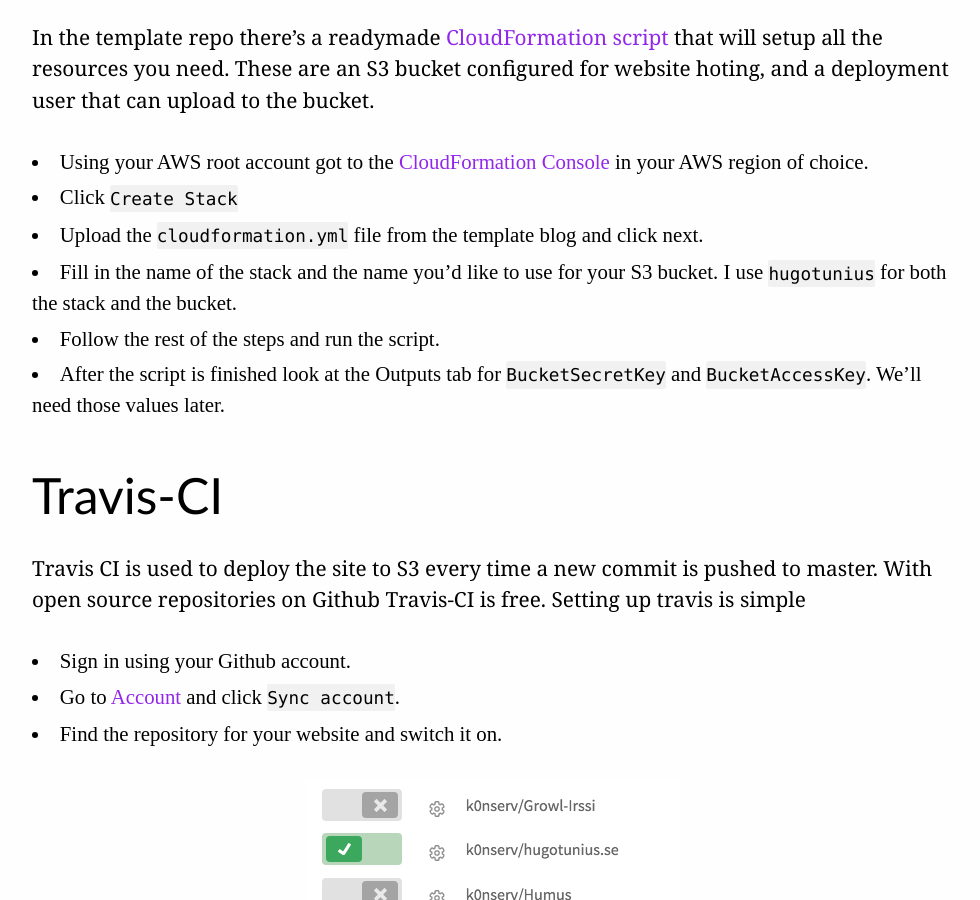
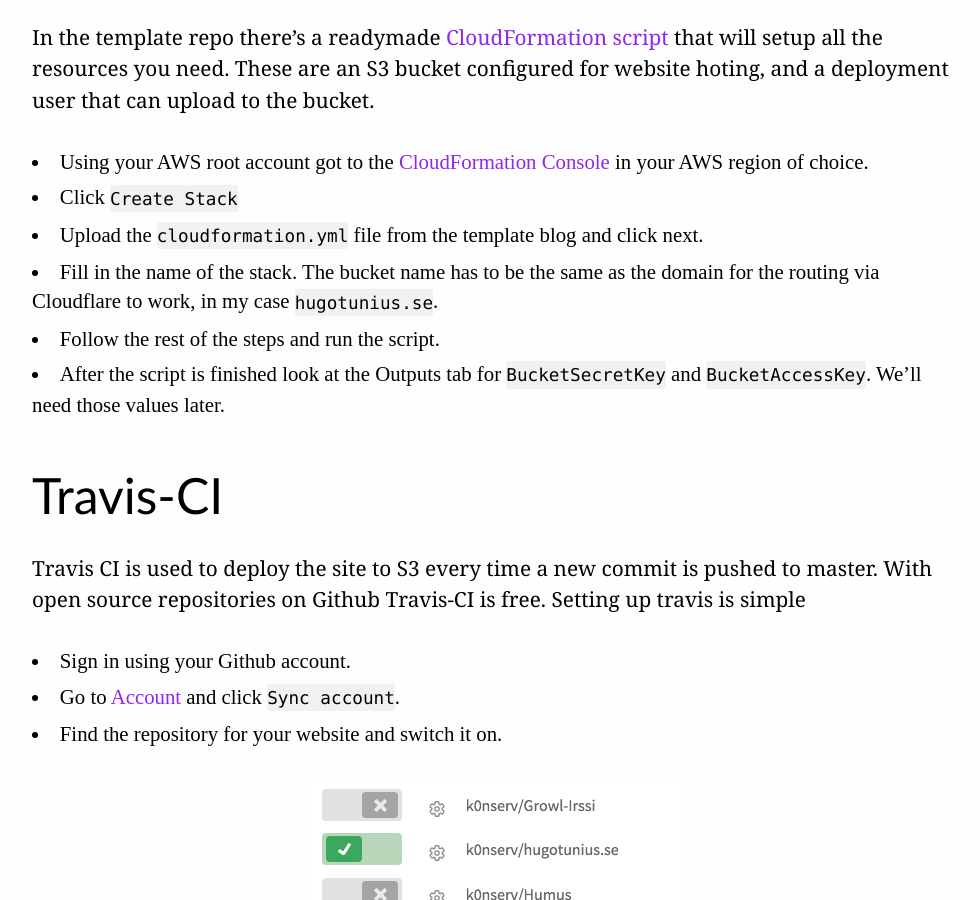
Before and after one commit to k0nserv/hugotunius.se, a Jekyll site: the page built from _posts/2016-01-10-the-one-cent-blog.md, in a window 1280 px wide and 900 px high, scrolled down 2472 px. Shown: the whole window, without its empty margins (148-1128 px from the left). Built offline with Jekyll 4.4.1, drawn with Linux system fonts in a browser that asks for light colours.

Commit message:
Update one-cent-blog bucket name guidelines

```diff
--- a/_posts/2016-01-10-the-one-cent-blog.md
+++ b/_posts/2016-01-10-the-one-cent-blog.md
@@ -53,7 +53,7 @@
 + Using your AWS root account got to the [CloudFormation Console](https://console.aws.amazon.com/cloudformation/home) in your AWS region of choice.
 + Click `Create Stack`
 + Upload the `cloudformation.yml` file from the template blog and click next.
-+ Fill in the name of the stack and the name you'd like to use for your S3 bucket. I use `hugotunius` for both the stack and the bucket.
++ Fill in the name of the stack. The bucket name has to be the same as the domain for the routing via Cloudflare to work, in my case `hugotunius.se`.
 + Follow the rest of the steps and run the script.
 + After the script is finished look at the Outputs tab for `BucketSecretKey` and `BucketAccessKey`. We'll need those values later.
 
```
